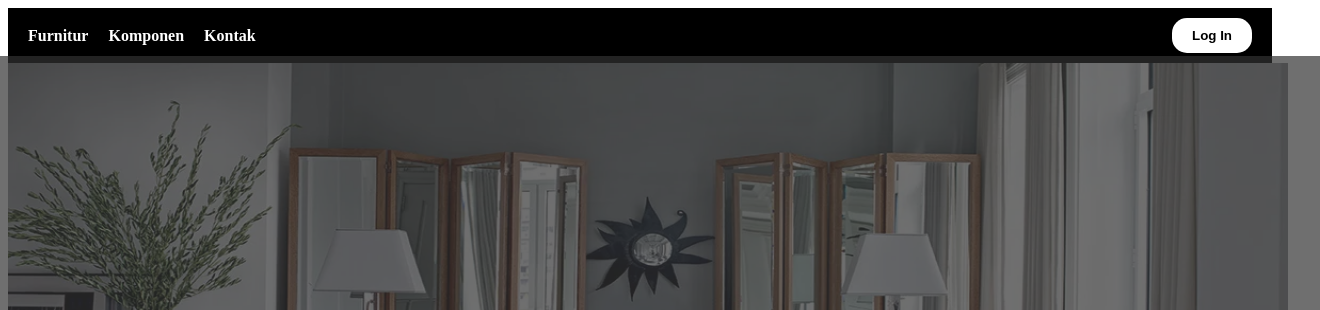
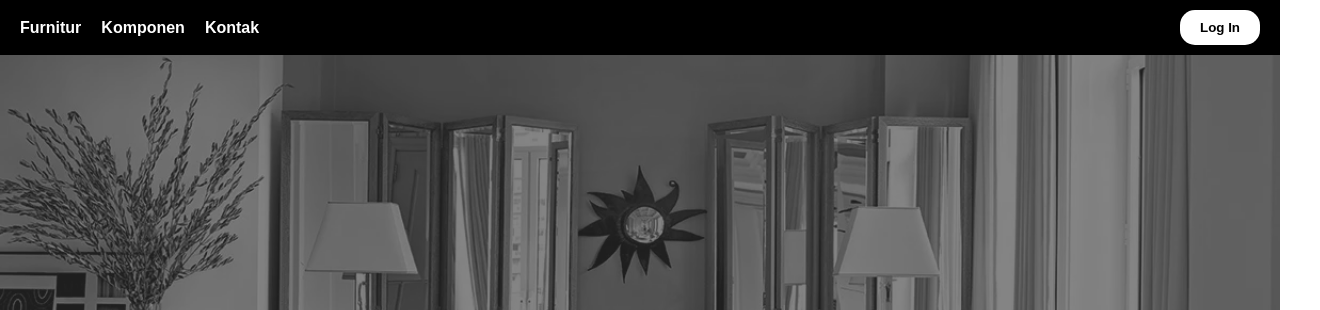
Before and after one commit to GabrielaIvy/tugasKelompok, a plain HTML site: page home.html in a window 1280 px wide. Shown: the top 310 px of the page, 1320 px wide, since content can reach past the window. Drawn offline with Linux system fonts and the light colour scheme.

Commit message:
revisi home + link login dan register

```diff
--- a/home.html
+++ b/home.html
@@ -2,13 +2,16 @@
 <html lang="en">
 <head>
     <meta charset="UTF-8">
+    <meta name="viewport" content="width=device-width, initial-scale=1.0">
     <title>Home Furnitur</title>
     <style>
-        img{
-            width: 100vw;
-            height: 80vh;
+        body, html {
+            margin: 0;
+            padding: 0;
+            font-family: Arial, sans-serif;
         }
 
+        /* Header Styles */
         .header {
             background-color: #000;
             color: white;
@@ -16,12 +19,11 @@
             display: flex;
             align-items: center;
             justify-content: space-between;
-            position: relative;
         }
 
         .header button {
             background-color: white;
-            color: #000000;
+            color: #000;
             border: none;
             border-radius: 15px;
             padding: 10px 20px;
@@ -30,7 +32,7 @@
         }
 
         .header ul {
-            list-style-type: none;
+            list-style: none;
             margin: 0;
             padding: 0;
             display: flex;
@@ -51,20 +53,38 @@
             text-decoration: underline;
         }
 
-        .overlay {
-            position: absolute;
-            top: 7vh;
-            left: 0;
+        .header button a {
+            text-decoration: none;
+            color: #000;
+        }
+
+        /* Background Image with Text Overlay */
+        .image-container {
             width: 100vw;
-            height: 76vh;
-            background-color: rgba(51, 51, 51, 0.7);
-            color: white;
+            height: 80vh;
+            background-image: url('gray-living-room-01.webp');
+            background-size: cover;
+            background-position: center;
+            filter: grayscale(100%);
             display: flex;
             align-items: center;
             justify-content: center;
+            position: relative;
+        }
+
+        .overlay {
+            position: absolute;
+            top: 0;
+            left: 0;
+            width: 100%;
+            height: 100%;
+            background-color: rgba(51, 51, 51, 0.6);
+            display: flex;
+            align-items: center;
+            justify-content: center;
+            flex-direction: column;
+            color: white;
             text-align: center;
-            flex-direction: column;
-            padding: 20px;
         }
 
         .overlay h1 {
@@ -74,9 +94,9 @@
 
         .overlay p {
             font-size: 1.5em;
+            margin: 10px 0 0;
         }
     </style>
-
 </head>
 <body>
     <div class="header">
@@ -85,15 +105,13 @@
             <li><a href="#komponen">Komponen</a></li>
             <li><a href="#kontak">Kontak</a></li>
         </ul>
-        <button>Log In</button>
+        <button><a href="login.html">Log In</a></button>
     </div>
 
-    <!-- Gambar dengan overlay dan teks -->
     <div class="image-container">
-        <img src="gray-living-room-01.webp">
         <div class="overlay">
             <h1>WELCOME</h1>
-            <p>Temukan koleksi furnitur yang menarik disini</p> <!-- silahkan diganti kalimatnya sama yang lebih cocok -->
+            <p>Jelajahi koleksi furnitur eksklusif kami</p>
         </div>
     </div>
 </body>
```
Also changed, not shown: login.html (+1 -1 lines).
